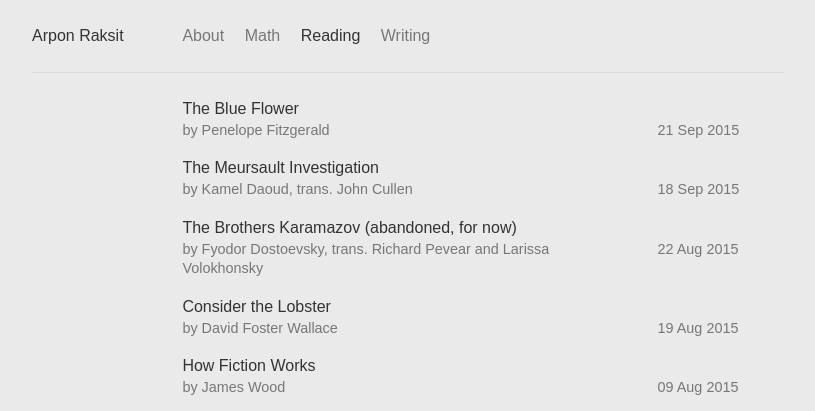
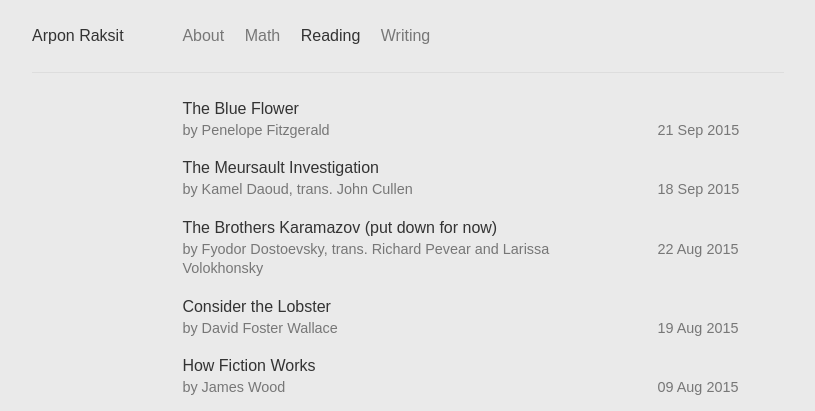
Before and after one commit to arponr/arponr.github.io, a Jekyll site: the page built from reading/index.md, in a window 1280 px wide. Shown: the top 411 px of the page, without its empty margins (232-1047 px from the left). Built offline with Jekyll 4.4.1, drawn with Linux system fonts in a browser that asks for light colours.

Commit message:
replaced abandoned with put down in reading

```diff
--- a/reading/index.md
+++ b/reading/index.md
@@ -9,7 +9,7 @@ entries:
   - title: The Meursault Investigation
     desc: by Kamel Daoud, trans. John Cullen
     date: 2015-09-18
-  - title: The Brothers Karamazov (abandoned, for now)
+  - title: The Brothers Karamazov (put down for now)
     desc: by Fyodor Dostoevsky, trans. Richard Pevear and Larissa Volokhonsky
     date: 2015-08-22
   - title: Consider the Lobster
```
Also changed, not shown: 1 other file.
